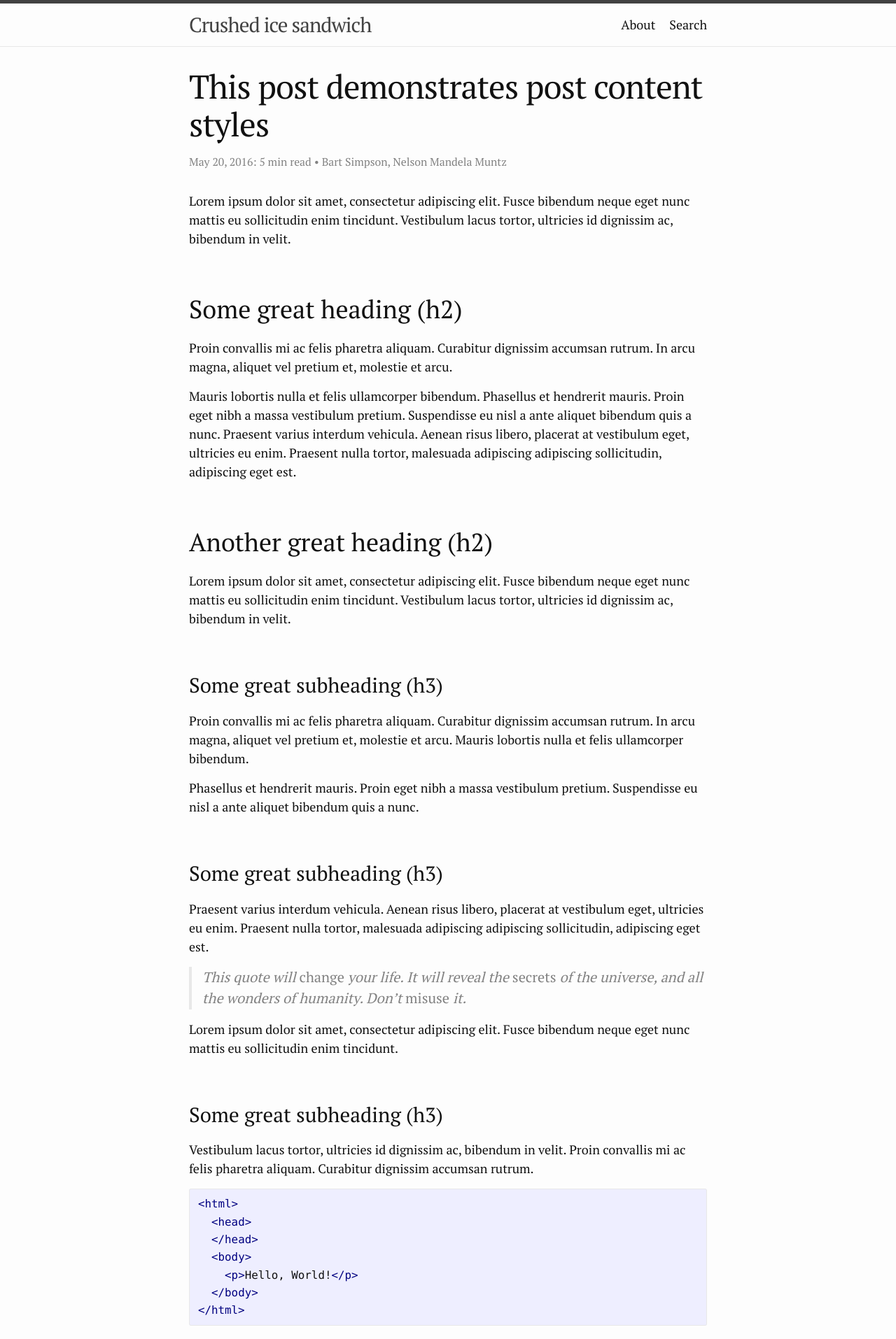
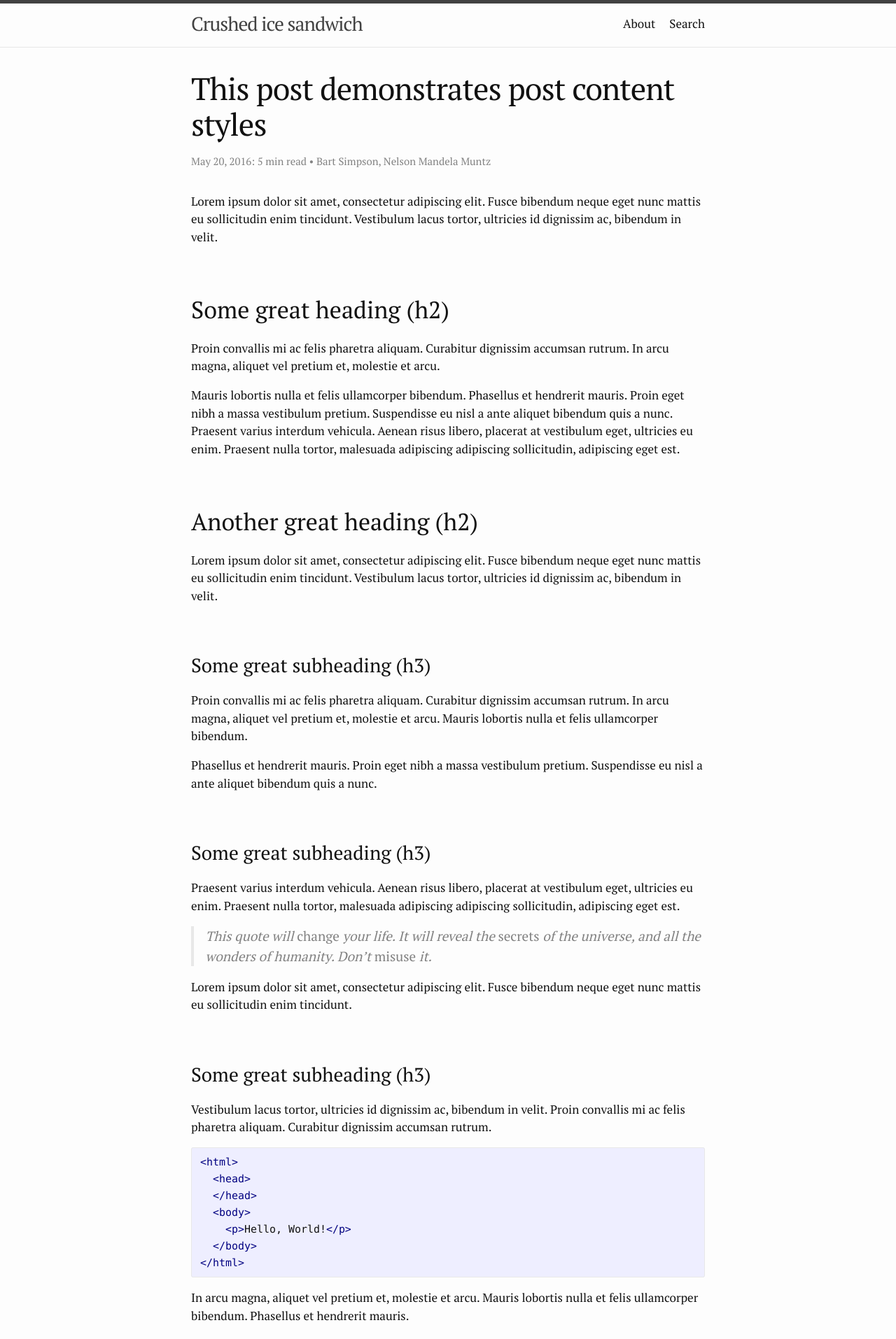
Before and after one commit to marcusphelan/marcusphelan.github.io, a Jekyll site: the page built from _posts/2016-05-20-this-post-demonstrates-post-content-styles.md, in a window 1280 px wide. Shown: the top 1914 px of the page at 70% size. Built offline with Jekyll 4.4.1, drawn with Linux system fonts in a browser that asks for light colours.

Commit message:
Update initialize.scss

```diff
--- a/_sass/minima/initialize.scss
+++ b/_sass/minima/initialize.scss
@@ -4,12 +4,12 @@
 
 $base-font-family: "PT Serif", serif !default;
 $code-font-family: "Menlo", "Inconsolata", "Consolas", "Roboto Mono", "Ubuntu Mono", "Liberation Mono", "Courier New", monospace;
-$base-font-size:   18px !default;
-$base-font-weight: 400 !default;
+$base-font-size:   17px !default;
+$base-font-weight: 300 !default;
 $small-font-size:  $base-font-size * 0.875 !default;
 $base-line-height: 1.5 !default;
 
-$spacing-unit:     30px !default;
+$spacing-unit:     33px !default;
 
 $table-text-align: left !default;
 
```
